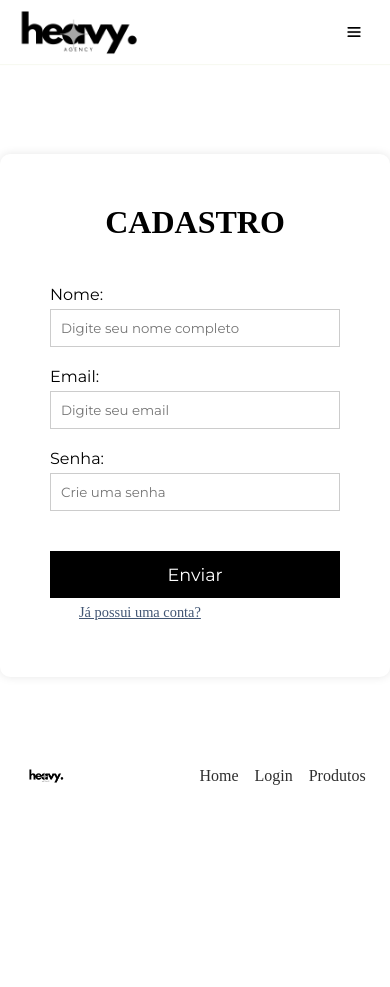
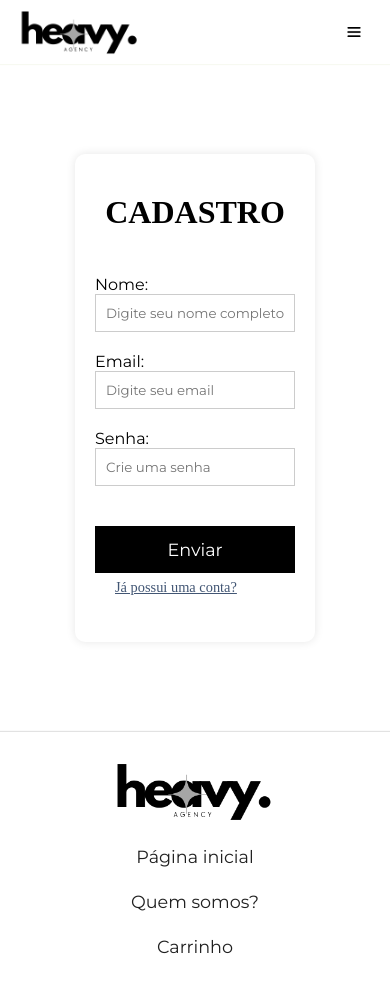
Before and after one commit to Batissta/ecommerce, a React (Vite) app: page /cadastro in a window 390 px wide. Before the commit the page ends 844 px from the top, so only its background shows below. Built offline with nearby package versions, Linux system fonts and the light colour scheme; a web font is replaced by a local one.

Commit message:
fix - responsividade e add footer

```diff
--- a/src/components/Footer.jsx
+++ b/src/components/Footer.jsx
@@ -1,14 +1,20 @@
-import "../css/Footer.css";
+import { Link } from "react-router-dom";
 import logoGrande from "../assets/logo_grande.png";
 import NavBar from "./NavBar";
 
 const Footer = () => {
   return (
-    <footer className="footer container">
+    <footer className="footer">
       <div className="footerLogo">
         <img src={logoGrande} alt="" />
       </div>
-      <NavBar />
+      <div className="navegacaoFooter">
+        <Link to="/">Página inicial</Link>
+        <Link onClick={() => alert("Seção em desenvolvimento!")}>
+          Quem somos?
+        </Link>
+        <Link onClick={() => alert("Seção em desenvolvimento!")}>Carrinho</Link>
+      </div>
     </footer>
   );
 };
--- a/src/css/Footer.css
+++ b/src/css/Footer.css
@@ -1,11 +1,37 @@
 .footer {
   display: grid;
-  grid-template-columns: 1fr 1fr;
+  grid-template-columns: 1fr;
+  box-shadow: 0 -1px 1px #e2e2e2;
+  padding: 30px 20px;
 }
 .footerLogo img {
-  width: 30%;
+  max-width: 240px;
+  margin: 0 auto;
+  margin-bottom: 24px;
 }
 
-.footer .navBar .link {
-  color: rgb(46, 46, 46);
+.navegacaoFooter {
+  font-size: 1.1rem;
+  display: flex;
+  justify-self: center;
+  gap: 24px;
 }
+
+.navegacaoFooter a {
+  font-family: "Montserrat";
+  color: #202020;
+  min-width: 120px;
+}
+.navegacaoFooter a:hover {
+  scale: 1.05;
+}
+
+@media (width <600px) {
+  .navegacaoFooter {
+    flex-direction: column;
+    gap: 24px;
+  }
+  .navegacaoFooter a {
+    text-align: center;
+  }
+}
--- a/src/css/Modal.css
+++ b/src/css/Modal.css
@@ -16,10 +16,11 @@
   text-align: center;
   color: black;
   padding: 20px;
+  font-family: "Montserrat";
 }
 
 .modal .menu a::after {
-  content: '';
+  content: "";
   display: block;
   position: relative;
   bottom: 0;
@@ -62,13 +63,13 @@
     animation: show 0.3s;
     color: rgb(29, 29, 29);
     font-weight: 600;
-    font-family: 'Montserrat';
+    font-family: "Montserrat";
     padding: 4px 8px;
     display: flex;
   }
   .modal .menu a::after {
     animation: show 0.3s;
-    content: '';
+    content: "";
     background: rgb(29, 29, 29);
     height: 1px;
     width: 80%;
--- a/src/css/routes/CriarConta.css
+++ b/src/css/routes/CriarConta.css
@@ -1,5 +1,6 @@
 #criarConta .container-box {
   display: flex;
+  margin: 0 auto 120px auto;
 }
 
 #criarConta h1 {
@@ -23,7 +24,8 @@
   flex-direction: column;
 }
 
-  #criarConta .inputs-box input[type="text"],[type="password"] {
+#criarConta .inputs-box input[type="text"],
+[type="password"] {
   flex: 1;
   padding: 10px;
   border: 1px solid #ccc;
@@ -47,3 +49,46 @@
   color: #000;
   cursor: pointer;
 }
+
+@media (width < 600px) {
+  #criarConta.container-box {
+    max-width: 320px;
+    display: grid;
+    padding: 40px 20px;
+  }
+  .inputs-box {
+    display: flex;
+    flex-direction: column;
+    padding: 20px 0;
+  }
+
+  #criarConta label,
+  #criarConta input[type="text"],
+  #criarConta input[type="password"],
+  #criarConta .button {
+    width: 100%;
+    margin: 0 auto;
+  }
+
+  #criarConta input[type="text"],
+  #criarConta input[type="password"] {
+    padding: 10px;
+    border: 1px solid #ccc;
+    font-family: Montserrat;
+    margin-bottom: 20px;
+  }
+  .links-cad {
+    flex-direction: column;
+    width: 80%;
+    margin: 4px auto;
+    padding: 0;
+  }
+  .links-cad .link {
+    padding: 2px 0;
+  }
+}
+@media (width < 400px) {
+  #criarConta.container-box {
+    max-width: 240px;
+  }
+}
--- a/src/css/routes/EsqueciSenha.css
+++ b/src/css/routes/EsqueciSenha.css
@@ -48,3 +48,49 @@
   color: #000;
   cursor: pointer;
 }
+
+@media (width < 600px) {
+  #esqueceu.container-box {
+    display: grid;
+    padding: 40px 20px;
+    margin-left: 20px;
+    margin-right: 20px;
+  }
+  .inputs-box {
+    display: flex;
+    flex-direction: column;
+    padding: 20px 0;
+  }
+
+  #esqueceu label,
+  #esqueceu input[type="text"],
+  #esqueceu input[type="password"],
+  #esqueceu .button {
+    width: 100%;
+    margin: 0 auto;
+  }
+
+  #esqueceu input[type="text"],
+  #esqueceu input[type="password"] {
+    padding: 10px;
+    border: 1px solid #ccc;
+    font-family: Montserrat;
+    margin-bottom: 20px;
+  }
+  .links-cad {
+    flex-direction: column;
+    width: 80%;
+    margin: 4px auto;
+    padding: 0;
+  }
+  .links-cad .link {
+    padding: 2px 0;
+  }
+}
+@media (width < 400px) {
+  #esqueceu.container-box {
+    padding: 80px 10px;
+    margin-left: 10px;
+    margin-right: 10px;
+  }
+}
--- a/src/css/style.css
+++ b/src/css/style.css
@@ -5,6 +5,7 @@
 /* components */
 @import "./global.css";
 @import "./Header.css";
+@import "./Footer.css";
 @import "./Loading.css";
 @import "./ProdutoComponent.css";
 
```
Lines whose indentation alone changed are shown as unchanged.
